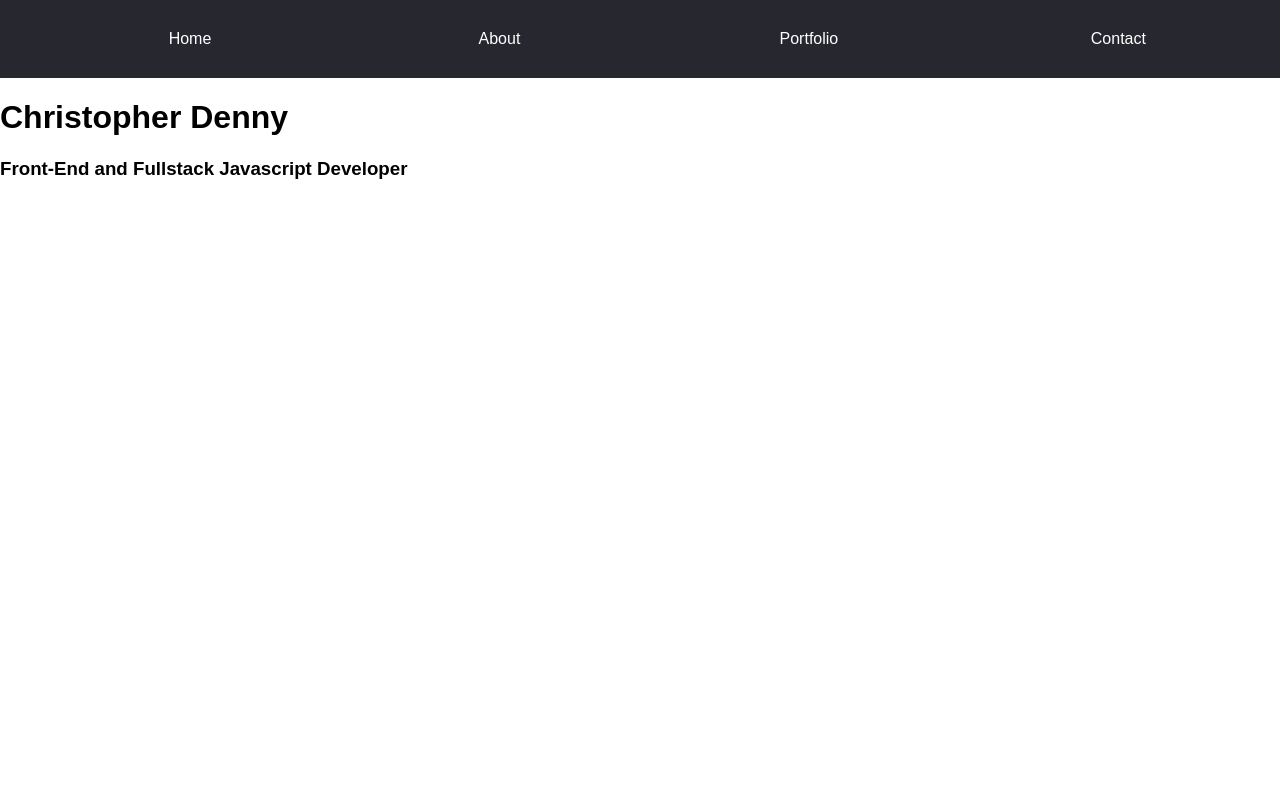
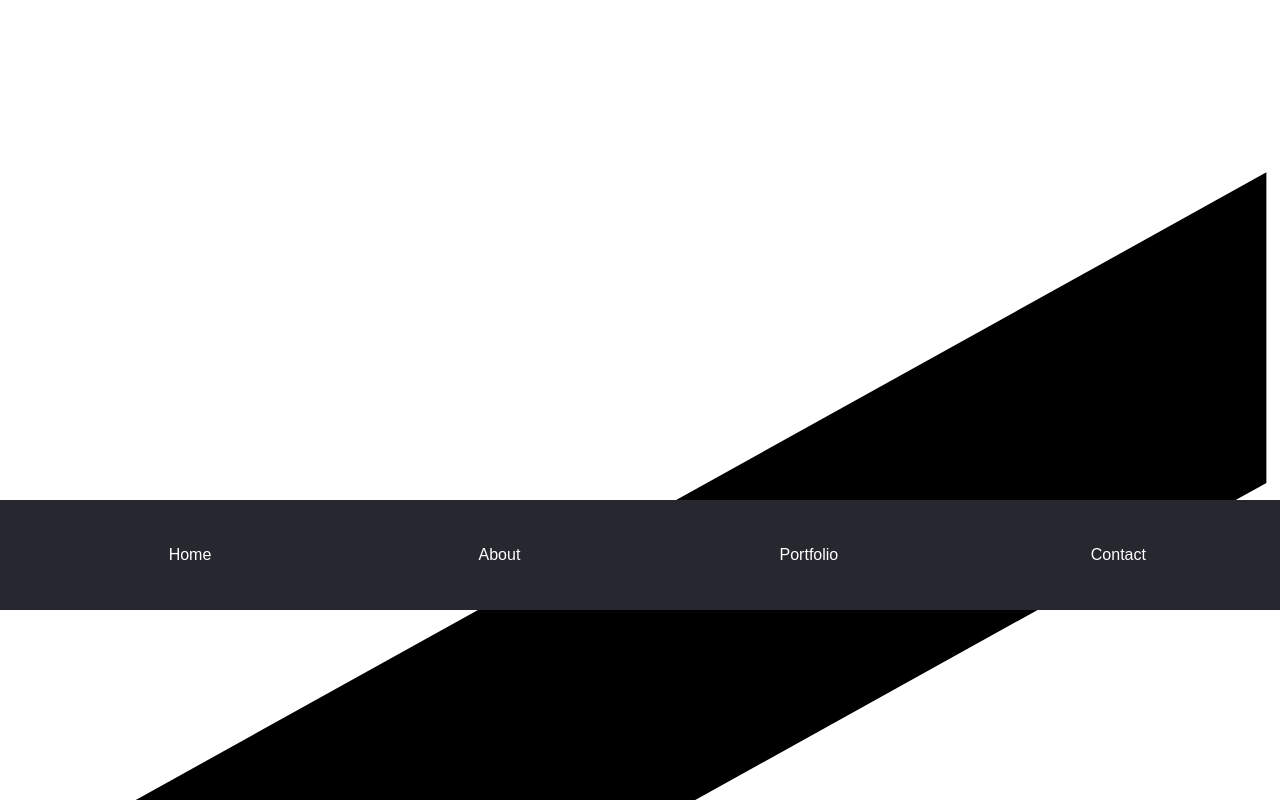
Before and after one commit to DrLeeroyPhD/Portfolio, a plain HTML site: page index.html in a window 1280 px wide. Drawn offline with Linux system fonts and the light colour scheme.

Commit message:
Separation bar in creation
Created separation bar, gave it color and rotation, but is not sitting
right with the navigation bar, fixed nav bar is creating about 50%
margin from the top of the page.

```diff
--- a/css/stylesheet.css
+++ b/css/stylesheet.css
@@ -1,6 +1,11 @@
+/***** GENERAL LAYOUT *****/
+
 nav {
     width: 100%;
     background-color: #27282f;
+    position: fixed;
+    margin-top: 0;
+    z-index: 1;
 }
 
 nav li {
@@ -12,3 +17,23 @@ nav li {
     padding: 30px 0;
     color: #fff;
 }
+
+nav li:hover {
+    color: aquamarine;
+}
+
+div.separationBar {
+    position: absolute;
+    height: 300px;
+    transform-origin: 0 50%;
+    transform: rotate(-15deg) skewX(-15deg) skewY(-15deg);
+    width: 100%;
+    background-color: black;
+    top: 864px;
+    left: 30px;
+}
+
+#home {
+    margin-top: 500px;
+    clear: both;
+}
--- a/index.html
+++ b/index.html
@@ -16,7 +16,7 @@
             </ul>
         </nav>
 
-        <div>
+        <div id="home">
             <h1>Christopher Denny</h1>
             <h3>Front-End and Fullstack Javascript Developer</h3>
         </div>
```
